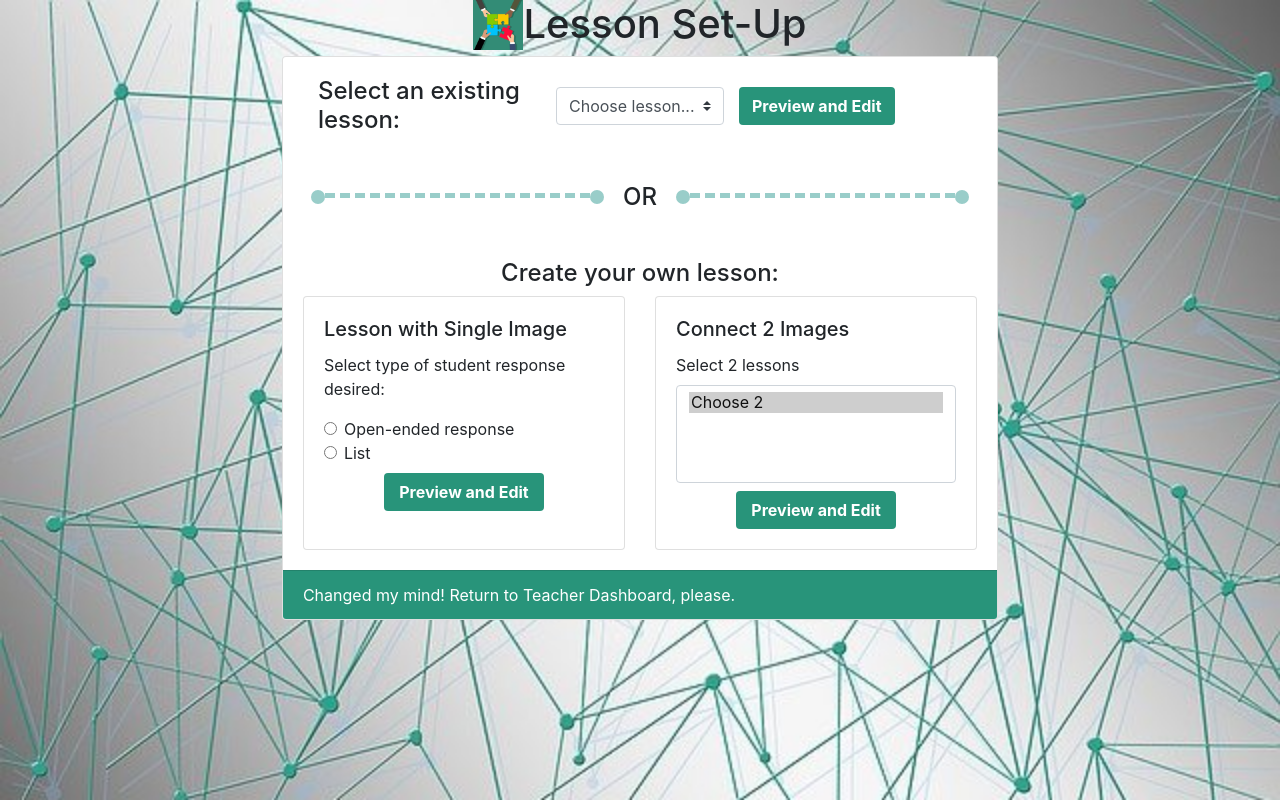
After one commit to Purposefully/Connections, a Django app: template lessons/templates/new_lesson.html in a window 1280 px wide. The commit adds this page. Run offline with Django 3.2, Linux system fonts and the light colour scheme; the template is opened without the code that fills it, so the values that code supplies are empty.

Commit message:
finished Lesson Set Up page

```diff
--- /dev/null
+++ b/lessons/templates/new_lesson.html
@@ -0,0 +1,133 @@
+<!DOCTYPE html>
+<html lang="en">
+<head>
+    <meta charset="UTF-8">
+    <meta name="viewport" content="width=device-width, initial-scale=1.0">
+    <title>Lesson Set-Up</title>
+    <link rel="stylesheet" href="https://cdn.jsdelivr.net/npm/bootstrap@4.5.3/dist/css/bootstrap.min.css" integrity="sha384-TX8t27EcRE3e/ihU7zmQxVncDAy5uIKz4rEkgIXeMed4M0jlfIDPvg6uqKI2xXr2" crossorigin="anonymous">
+    {% load static %}
+    <style>
+        body{
+            background-image: url('{% static "img/nodeslinks.jpg" %}');
+            background-attachment: fixed;
+            background-repeat: no-repeat;
+            background-size: cover;
+        }
+        img{
+            height: 50px;
+        }
+        .btn-color{
+            background-color: #28947a;
+            color: white;
+        }
+        .btn-bk{
+            display: block;
+            width: 160px;
+        }
+        .or{
+            margin: 40px 20px;
+        }
+        .line{
+            width: 40%;
+            border-top: 5px dashed #99CDC9;
+            height: 2px;
+        }
+        .round{
+            width: 14px;
+            border-radius: 10px;
+            border-top: 14px solid #99CDC9;
+        }
+        a{
+            color: white;
+        }
+        </style>
+</head>
+<body>
+    <div class="container d-flex justify-content-center">
+        <div class="flex-col">
+            <div class="row justify-content-center">
+                <img src="{% static 'img/puzzle2.jpg' %}" alt="4 hands putting puzzle together">
+                <h1 class="text-center">Lesson Set-Up</h1>
+            </div>
+        <div class="card">
+            <div class="card-body">
+                <form action="">
+                    {% csrf_token %}
+                    <div class="form-inline">
+                        <div class="col">
+                            <label for="select_lesson" class="h4">Select an existing lesson:</label>
+                        </div>
+                        <div class="co">
+                            <select name="lesson" id="lesson" class="custom-select">
+                                <option value="">Choose lesson...</option>
+                                {% for lesson in lessons %}
+                                <option value="{{lesson.id}}">{{lesson.id}}</option>
+                                {% endfor %}
+                            </select>
+                        </div>
+                        <div class="col">
+                            <input type="submit" class="btn btn-color font-weight-bold" value="Preview and Edit">
+                        </div>
+                    </div>
+                </form>
+                <div class="or">
+                    <div class="row">
+                        <hr class="round mr-0 my-auto">
+                        <hr class="line mx-0 my-auto">
+                        <hr class="round ml-0 my-auto">
+                        <h4 class="mx-3 mt-2">OR</h4>
+                        <hr class="round mr-0 my-auto">
+                        <hr class="line mx-0 my-auto">
+                        <hr class="round ml-0 my-auto">
+                    </div>
+                </div>
+                <h4 class="text-center">Create your own lesson:</h4>
+                <div class="card-deck">
+                    <div class="card">
+                        <div class="card-body">
+                            <h5 class="card-title text center">Lesson with Single Image</h5>
+                            <form action="">
+                                {% csrf_token %}
+                                <p>Select type of student response desired:</p>
+                                <div class="form-check">
+                                    <input type="radio" class="form-check-input" name="lesson_type" value="open" id="open">
+                                    <label for="open" class="form-check-label">Open-ended response</label>
+                                </div>
+                                <div class="form-check">
+                                    <input type="radio" class="form-check-input" name="lesson_type" value="list" id="list">
+                                    <label for="list" class="form-check-label">List</label>
+                                </div>
+                                <input type="submit" class="btn btn-color btn-bk mx-auto font-weight-bold mt-2" value="Preview and Edit">
+                            </form>
+                        </div>
+                    </div>
+                    <div class="card">
+                        <div class="card-body">
+                            <h5 class="card-title text center">Connect 2 Images</h5>
+                            <form action="">
+                                {% csrf_token %}
+                                <label for="lessons">Select 2 lessons</label>
+                                <select class="custom-select" id="lessons" multiple>
+                                    <option value="" selected>Choose 2</option>
+                                    {% for lesson in lessons %}
+                                    <option value="{{lesson.id}}">{{lesson.id}}</option>
+                                    {% endfor %}
+                                </select>
+                                <input type="submit" class="btn btn-color btn-bk mx-auto font-weight-bold mt-2" value="Preview and Edit">
+                            </form>
+                        </div>
+                    </div>
+                </div>
+            </div>
+            <div class="card-footer btn-color">
+                <a href="/teacher_dashboard">Changed my mind! Return to Teacher Dashboard, please.</a>
+            </div>
+        </div>
+    </div>
+
+
+    <script src="https://code.jquery.com/jquery-3.5.1.slim.min.js" integrity="sha384-DfXdz2htPH0lsSSs5nCTpuj/zy4C+OGpamoFVy38MVBnE+IbbVYUew+OrCXaRkfj" crossorigin="anonymous"></script>
+    <script src="https://cdn.jsdelivr.net/npm/popper.js@1.16.1/dist/umd/popper.min.js" integrity="sha384-9/reFTGAW83EW2RDu2S0VKaIzap3H66lZH81PoYlFhbGU+6BZp6G7niu735Sk7lN" crossorigin="anonymous"></script>
+    <script src="https://cdn.jsdelivr.net/npm/bootstrap@4.5.3/dist/js/bootstrap.min.js" integrity="sha384-w1Q4orYjBQndcko6MimVbzY0tgp4pWB4lZ7lr30WKz0vr/aWKhXdBNmNb5D92v7s" crossorigin="anonymous"></script>
+</body>
+</html>
```
Also changed, not shown: lessons/templates/teacher_dashboard.html (+6 -6 lines), lessons/views.py (+20 -1 lines).
